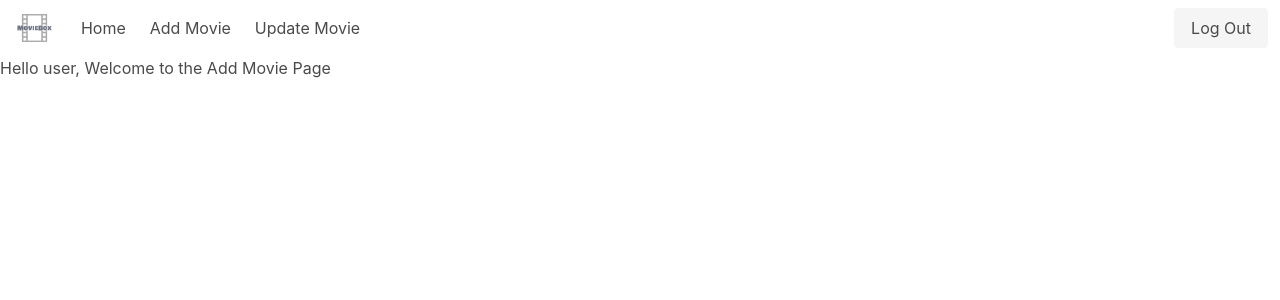
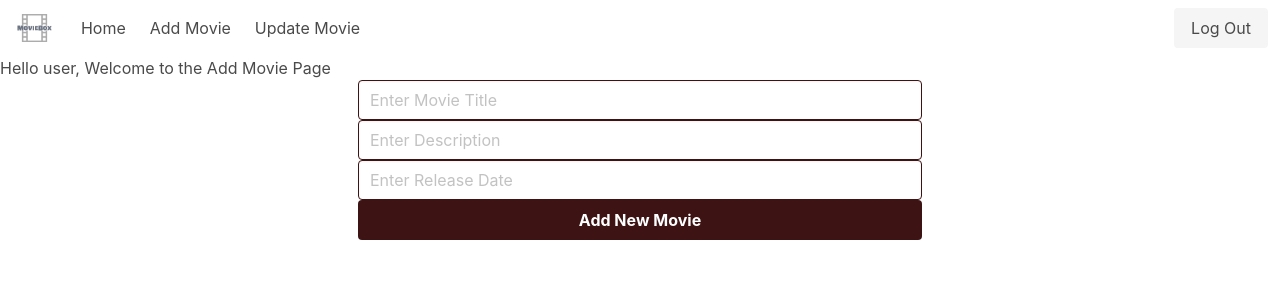
Before and after one commit to SolaSicarius/WebAssignment3, a Vue app in the folder web-assignment-3/: page /add-movie in a window 1280 px wide. Shown: the top 300 px of the page. Built offline with nearby package versions, Linux system fonts and the light colour scheme; sample sign-in values are in the browser's storage.

Commit message:
Creating form to add new movies

```diff
--- a/web-assignment-3/src/components/AddMovie.vue
+++ b/web-assignment-3/src/components/AddMovie.vue
@@ -1,6 +1,38 @@
 <template>
   <Header />
   <h1>Hello user, Welcome to the Add Movie Page</h1>
+  <div class="container">
+    <div class="columns is-centered">
+      <div
+        class="column has-text-centered is-6-fullhd is-6-desktop is-6-tablet is-12-mobile"
+      >
+        <input
+          class="input is-primary is-normal"
+          type="text"
+          name="title"
+          v-model="Movies.title"
+          placeholder="Enter Movie Title"
+        />
+        <input
+          class="input is-primary is-normal"
+          type="text"
+          name="description"
+          v-model="Movies.description"
+          placeholder="Enter Description"
+        />
+        <input
+          class="input is-primary is-normal"
+          type="text"
+          name="release"
+          v-model="Movies.release"
+          placeholder="Enter Release Date"
+        />
+        <button class="button is-primary is-fullwidth is-normal" v-on:click="addMovie">
+          <strong>Add New Movie</strong>
+        </button>
+      </div>
+    </div>
+  </div>
 </template>
 
 <script>
@@ -10,6 +42,20 @@ export default {
   components: {
     Header,
   },
+  data() {
+    return {
+      Movies: {
+        title: "",
+        description: "",
+        release: "",
+      },
+    };
+  },
+  methods: {
+    addMovie() {
+      console.warn(this.Movies);
+    },
+  },
   mounted() {
     let user = localStorage.getItem("user-info");
     if (!user) {
--- a/web-assignment-3/src/components/Home.vue
+++ b/web-assignment-3/src/components/Home.vue
@@ -6,14 +6,14 @@
   <table class="table">
     <thead>
       <tr>
-        <td>Movie Name</td>
+        <td>Movie Title</td>
         <td>Description</td>
         <td>Release Date</td>
       </tr>
     </thead>
     <tbody>
       <tr v-for="item in movies" :key="item.id">
-        <td>{{ item.name }}</td>
+        <td>{{ item.title }}</td>
         <td>{{ item.description }}</td>
         <td>{{ item.release }}</td>
       </tr>
```
Also changed, not shown: 1 other file (tests, documents, lock files or other folders).
